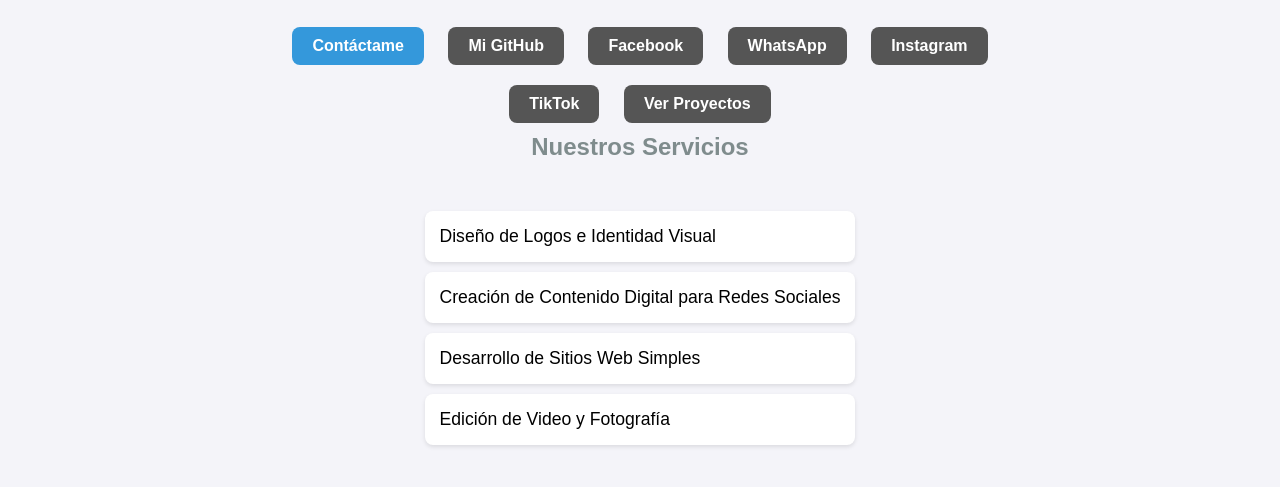
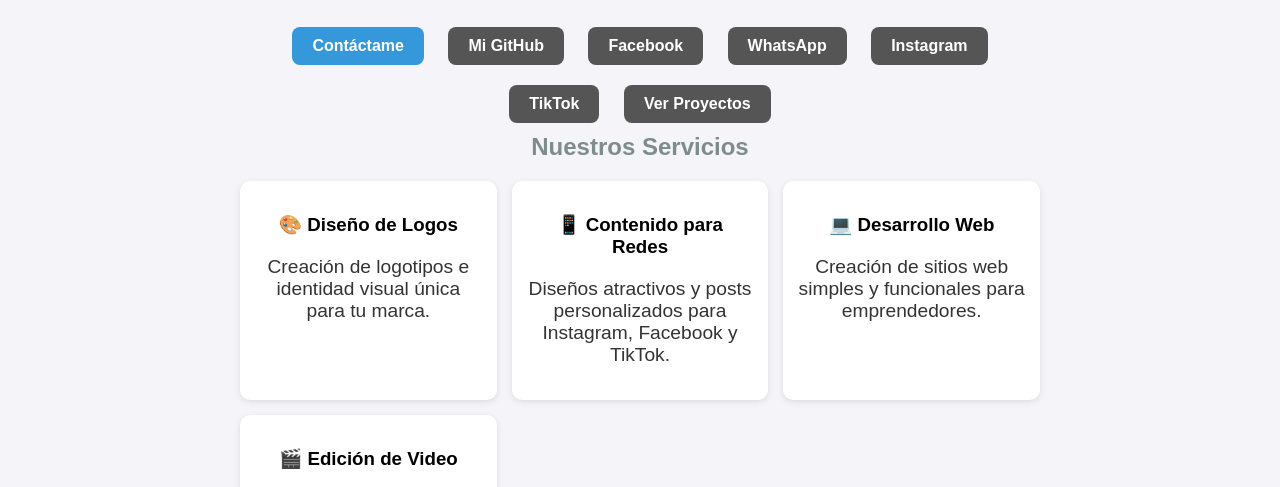
Before and after one commit to maxi12-flix/negrito-, a plain HTML site: page index.html in a window 1280 px wide. Shown: the part 292-779 px from the top of the page. Drawn offline with Linux system fonts and the light colour scheme.

Commit message:
Update index.html
Agregué sección de "Nuestros Servicios" con diseño en grilla

```diff
--- a/index.html
+++ b/index.html
@@ -142,16 +142,32 @@
             <a href="proyectos.html" class="btn social-btn" target="_blank">Ver Proyectos</a>
         </div>
 
-        <div id="servicios">
-            <h2>Nuestros Servicios</h2>
-            <ul class="services-list">
-                <li>Diseño de Logos e Identidad Visual</li>
-                <li>Creación de Contenido Digital para Redes Sociales</li>
-                <li>Desarrollo de Sitios Web Simples</li>
-                <li>Edición de Video y Fotografía</li>
-            </ul>
+     <div id="servicios">
+        <h2>Nuestros Servicios</h2>
+         <div style="display: grid; grid-template-columns: repeat(auto-fit, minmax(200px, 1fr)); gap: 15px; margin-top: 20px;">
+
+        <div style="background:#fff; padding:15px; border-radius:10px; box-shadow:0 2px 6px rgba(0,0,0,0.1);">
+            <h3>🎨 Diseño de Logos</h3>
+            <p>Creación de logotipos e identidad visual única para tu marca.</p>
+        </div>
+
+        <div style="background:#fff; padding:15px; border-radius:10px; box-shadow:0 2px 6px rgba(0,0,0,0.1);">
+            <h3>📱 Contenido para Redes</h3>
+            <p>Diseños atractivos y posts personalizados para Instagram, Facebook y TikTok.</p>
+        </div>
+
+        <div style="background:#fff; padding:15px; border-radius:10px; box-shadow:0 2px 6px rgba(0,0,0,0.1);">
+            <h3>💻 Desarrollo Web</h3>
+            <p>Creación de sitios web simples y funcionales para emprendedores.</p>
+        </div>
+
+        <div style="background:#fff; padding:15px; border-radius:10px; box-shadow:0 2px 6px rgba(0,0,0,0.1);">
+            <h3>🎬 Edición de Video</h3>
+            <p>Edición profesional de videos para tu negocio o redes sociales.</p>
         </div>
     </div>
+
+ </div>
 
     <footer>
         <p>© <span id="year"></span> Creativa IA | NEGRITO@. Todos los derechos reservados.</p>
```
